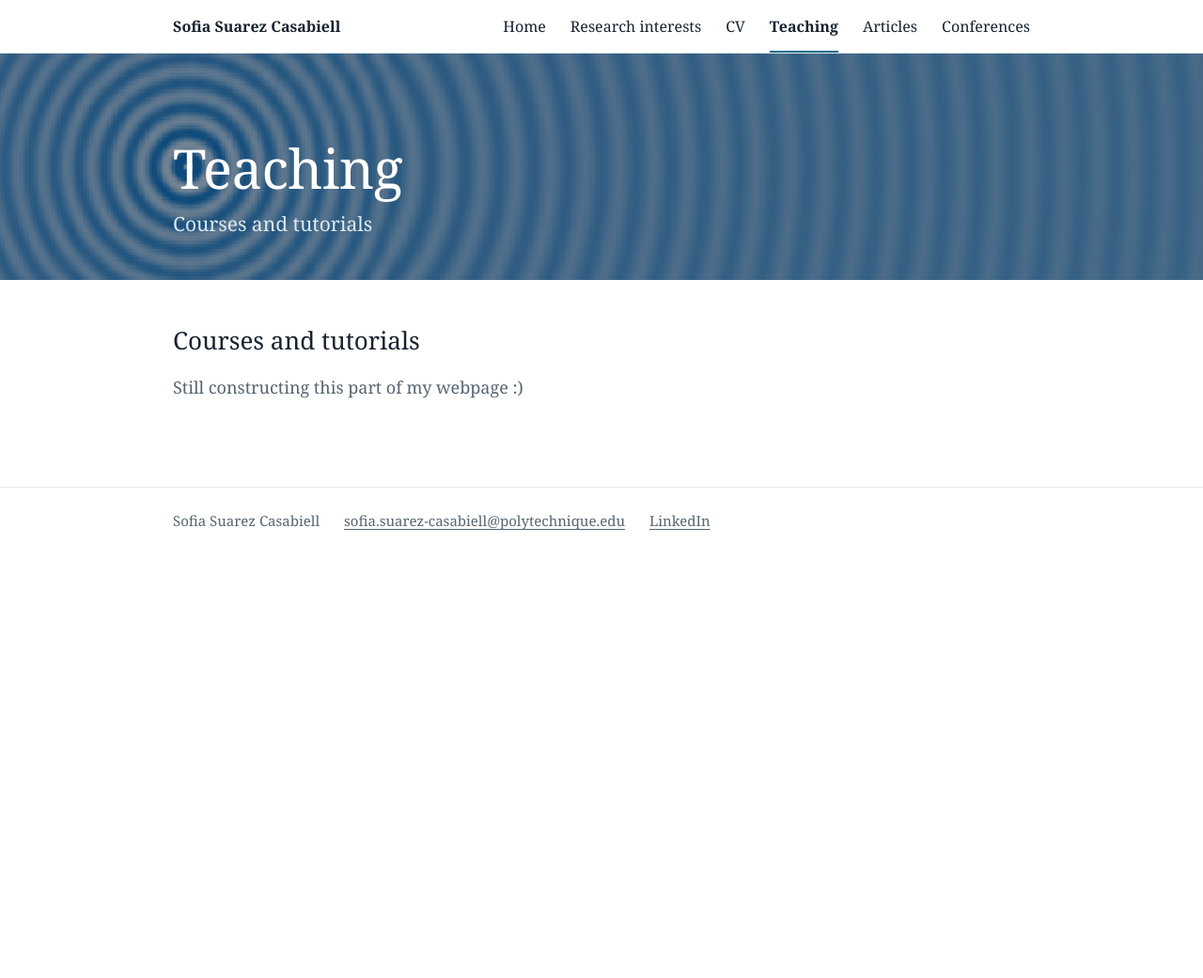
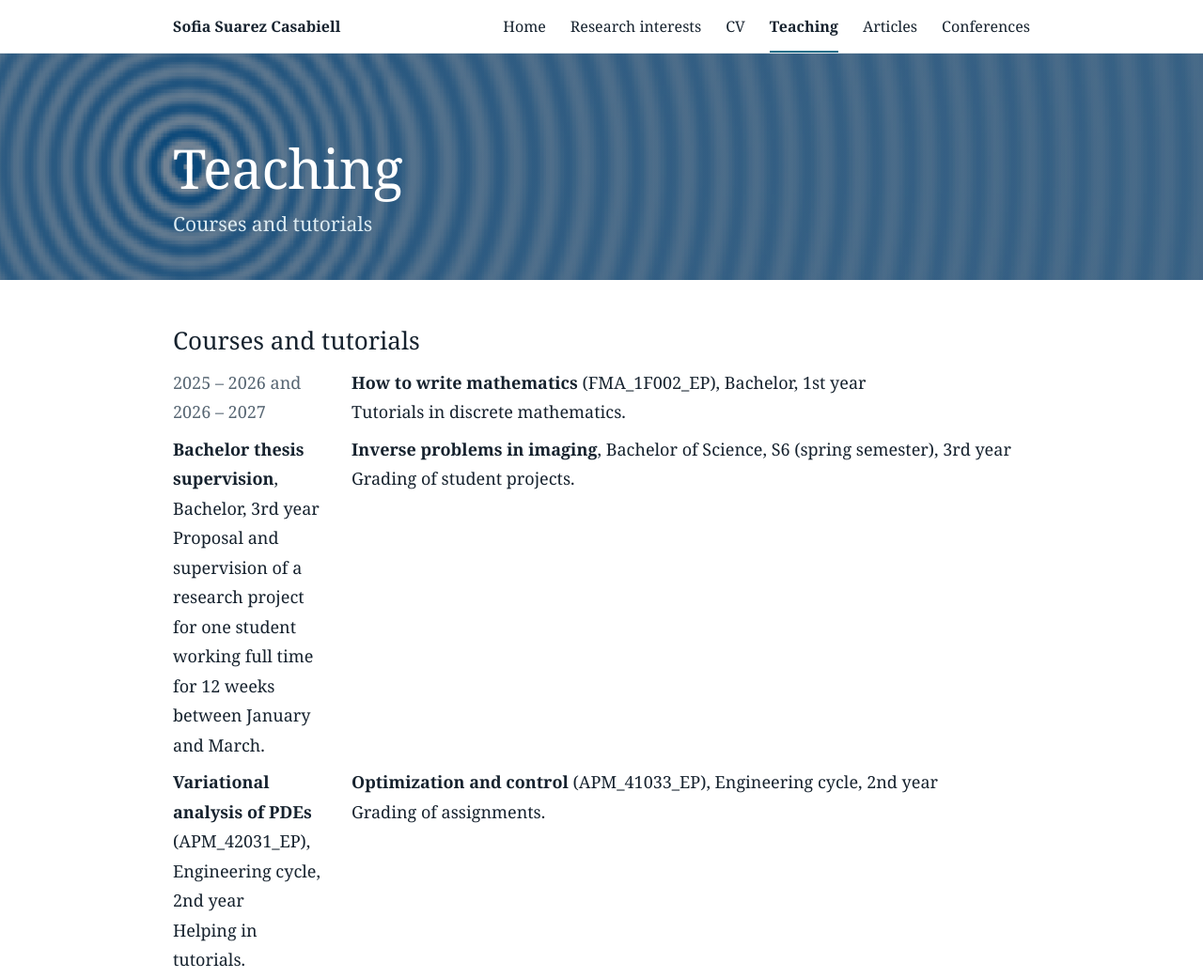
Before and after one commit to scasabiell/scasabiell.github.io, a plain HTML site: page teaching.html in a window 1280 px wide. Shown: the top 1041 px of the page at 94% size. Before the commit the page ends 800 px from the top, so only its background shows below. Drawn offline with Linux system fonts and the light colour scheme.

Commit message:
Add course details to teaching.html
Updated course offerings and added details for various tutorials and supervision roles.

```diff
--- a/teaching.html
+++ b/teaching.html
@@ -37,16 +37,30 @@
 
   <main>
     <h2>Courses and tutorials</h2>
-    <p class="note">Still constructing this part of my webpage :)</p>
-    <!-- Template:
-    <dl class="entries">
-      <dt>2025 – 2026</dt>
-      <dd>
-        <strong>Course name</strong>, level<br>
-        Institution. Tutorials / lab sessions, number of hours.
-      </dd>
-    </dl>
-    -->
+<dl class="entries">
+  <dt>2025 – 2026 and 2026 – 2027</dt>
+  <dd>
+    <strong>How to write mathematics</strong> (FMA_1F002_EP), Bachelor, 1st year<br>
+    Tutorials in discrete mathematics.
+  </dd>
+  <dd>
+    <strong>Bachelor thesis supervision</strong>, Bachelor, 3rd year<br>
+    Proposal and supervision of a research project for one student working full time for 12 weeks
+    between January and March.
+  </dd>
+  <dd>
+    <strong>Inverse problems in imaging</strong>, Bachelor of Science, S6 (spring semester), 3rd year<br>
+    Grading of student projects.
+  </dd>
+  <dd>
+    <strong>Variational analysis of PDEs</strong> (APM_42031_EP), Engineering cycle, 2nd year<br>
+    Helping in tutorials.
+  </dd>
+  <dd>
+    <strong>Optimization and control</strong> (APM_41033_EP), Engineering cycle, 2nd year<br>
+    Grading of assignments.
+  </dd>
+</dl>
   </main>
 
   <footer>
```
